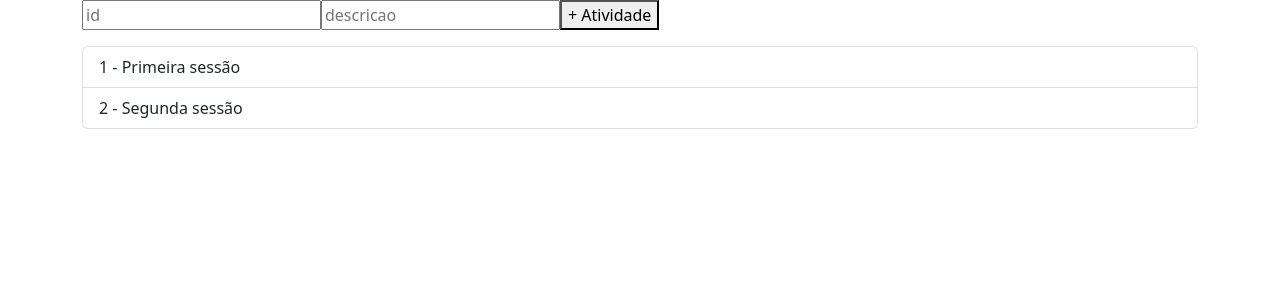
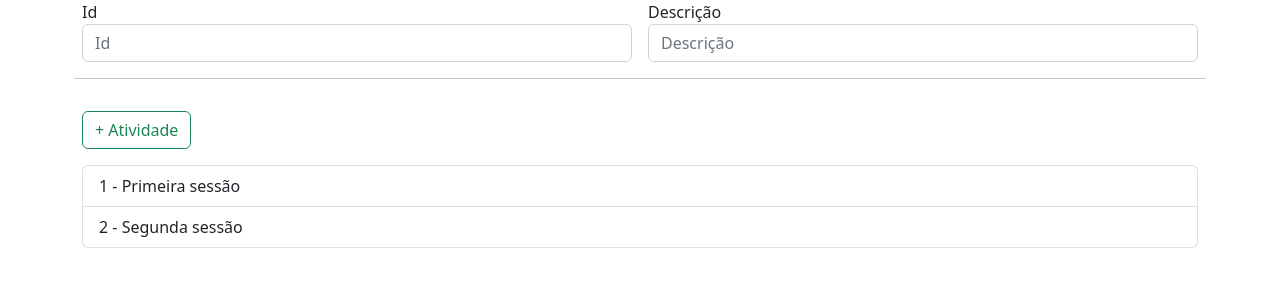
Before and after one commit to lucasquin/Organo, a React (Create React App) app: page / in a window 1280 px wide. Shown: the top 300 px of the page. Built offline with nearby package versions, Linux system fonts and the light colour scheme.

Commit message:
alterando layout

```diff
--- a/src/App.js
+++ b/src/App.js
@@ -31,15 +31,25 @@ function App() {
     };
 
     // spread operator, cria um novo array de atividades e faz o push de atividade para esse novo array.
+    // deve ser criado um novo array de atividades, se não é criado um array dentro de outro array
     setAtividades([...atividades,  {...atividade}]);
   }
 
   return (
     <>
-      <form>
-        <input id="id" type="text" placeholder='id'/>
-        <input id="descricao" type="text" placeholder='descricao'/>
-        <button onClick={addAtividade}>+ Atividade</button>
+    <form className='row g-3'>
+      <div className="col-md-6">
+          <label htmlFor="inputEmail4">Id</label>
+          <input id="id" type="text" className="form-control" placeholder="Id" />
+      </div>
+      <div className="col-md-6">
+        <label htmlFor="inputEmail4"> Descrição</label>
+        <input id="descricao" type="text" className="form-control" placeholder="Descrição" />
+      </div>
+      <hr />
+      <div className="col-12">
+        <button className="btn btn-outline-success" onClick={addAtividade}>+ Atividade</button>
+      </div>
     </form>
 
     <div className="mt-3">
```
Lines whose indentation alone changed are shown as unchanged.
